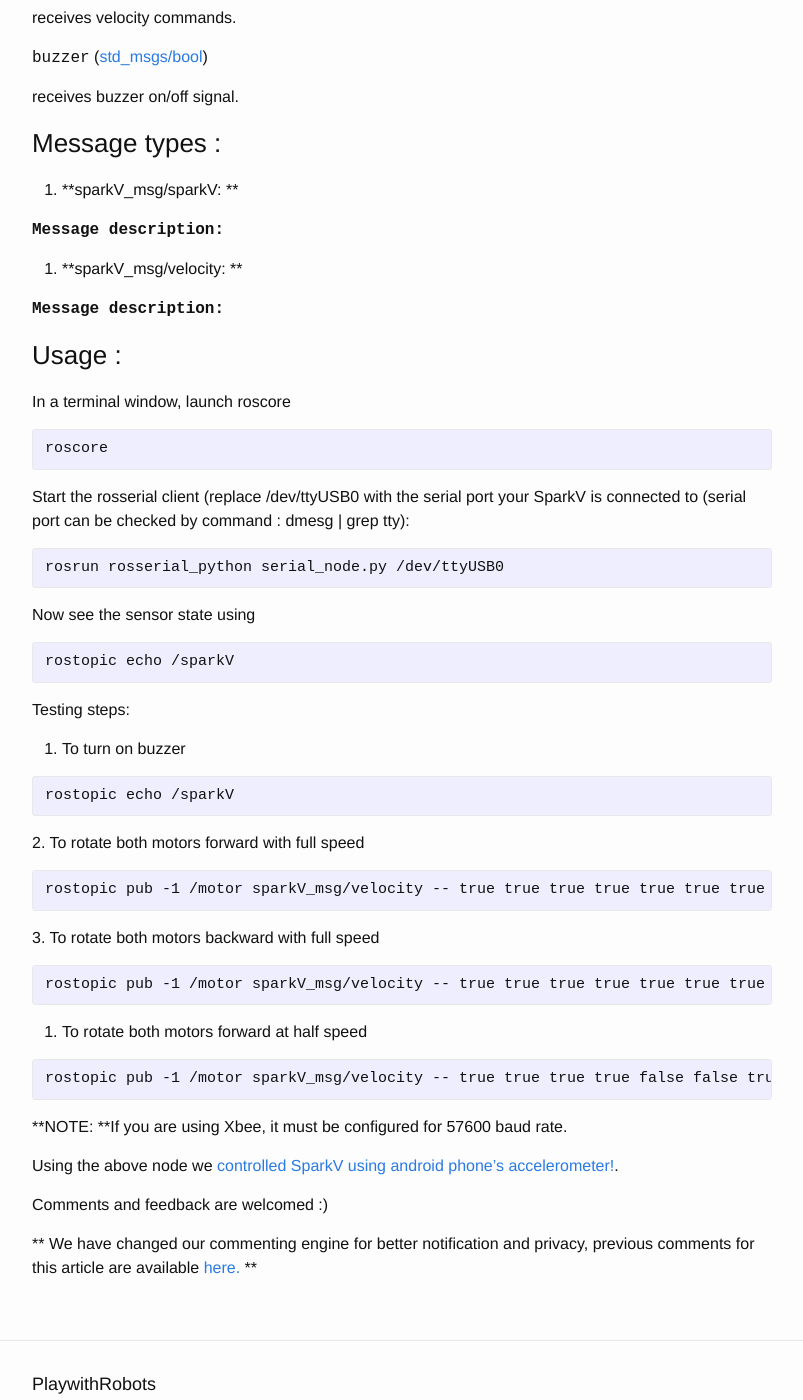
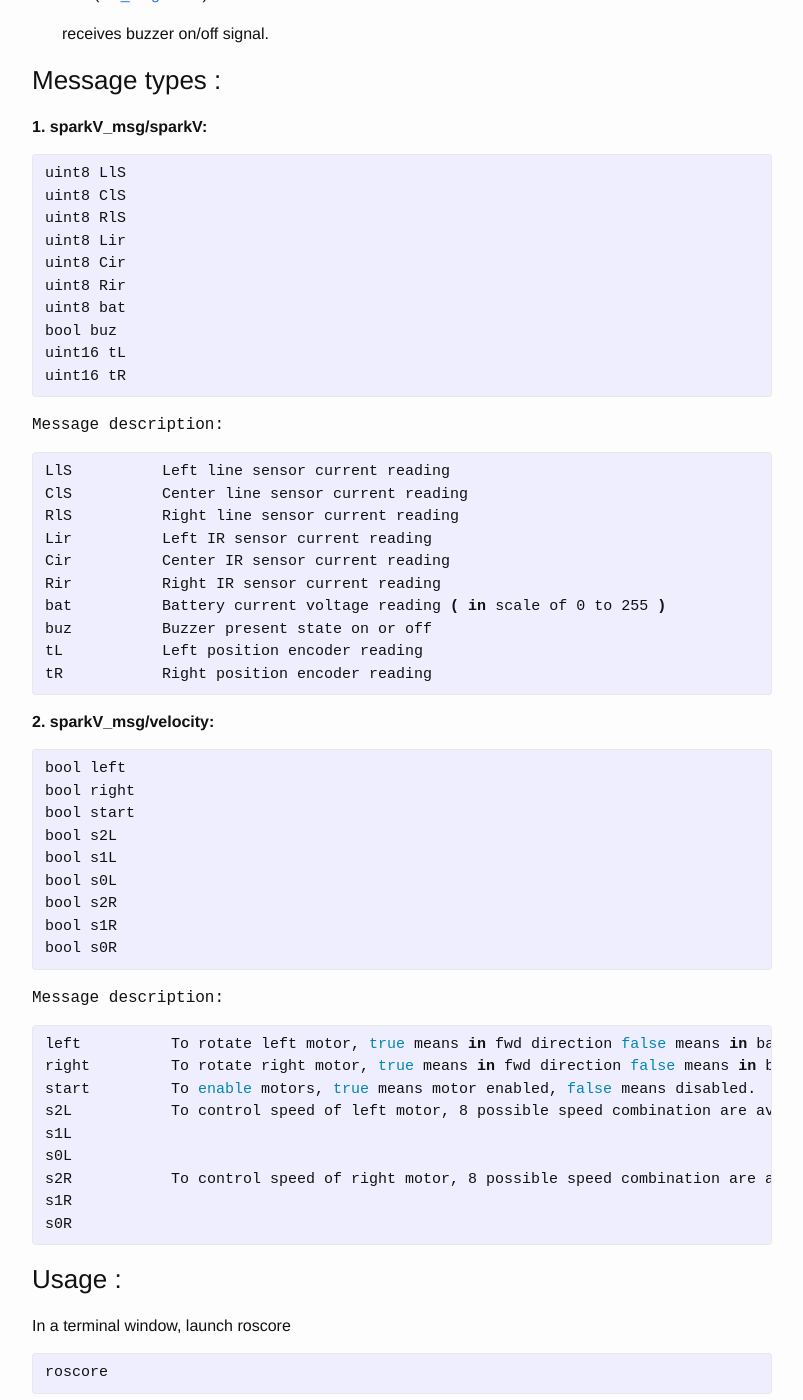
Before and after one commit to playwithrobots/playwithrobots.github.io, a Jekyll site: the page built from _posts/2012-06-18-ros-and-sparkv.markdown, in a window 1280 px wide and 1400 px high, scrolled down 1057 px. Shown: the whole window, without its empty margins (238-1041 px from the left). Built offline with Jekyll 4.4.1, drawn with Linux system fonts in a browser that asks for light colours; Markdown is read by kramdown in place of the engine named in the settings; some of the changed text lies outside the part shown.

Commit message:
spark V related articles formatted

```diff
--- a/_posts/2012-06-18-ros-and-sparkv.markdown
+++ b/_posts/2012-06-18-ros-and-sparkv.markdown
@@ -1,11 +1,9 @@
 ---
 layout: post
 title: "ROS and SparkV"
-category: "make-it-from-scratch"
-redirect_from: "/2012/04/02/minimal-urls-jekyll/"
+category: "spark-V"
+redirect_from: "/working-on-robots/sparkv/15-ros-and-sparkv/"
 ---
-##[ ROS and SparkV](/working-on-robots/sparkv/15-ros-and-sparkv)
-
 [ROS (Robot Operating System)](http://ros.org/) provides libraries and tools to help software developers create robot applications. ROS is released under the terms of the [BSD license](http://en.wikipedia.org/wiki/BSD_license "BSD license"), and is [open source software](http://en.wikipedia.org/wiki/Open_source_software "Open source software"). It is free for commercial and research use. Most of my future tutorials will be based on ROS.
 
 A small custom robot integrated with ROS can help you make various project easily and effectively.
@@ -18,7 +16,7 @@ ROS_SparkV is basic ROS package that integrates SparkV robot and ROS. It is buil
 
 ### Installation :
 
-Download the beta testing version of hex file for [ATmega32](/makefile/avr_chatter.hex.zip "HEX file for ATmega32"). Upload it and use it, it's as simple as this. Also you need to have [sparkV_msg](https://github.com/AbhishekMehta/sparkV_msg) package in your ros workspace and make this package using rosmake.
+Download the beta testing version of hex file for [ATmega32](/files/avr_chatter.hex.zip "HEX file for ATmega32"). Upload it and use it, it's as simple as this. Also you need to have [sparkV_msg](https://github.com/playwithrobots/sparkV_msg) package in your ros workspace and make this package using rosmake.
 
 Due less SRAM (1kb)  in ATmega16, the first version of code does not work reliably with ATmega16.
 
@@ -28,68 +26,121 @@ Source code will be released soon.
 
 <span style="font-family: 'courier new', courier;">sparkV</span> ([sparkV_msg/sparkV](#sparkV_msg))
 
-SparkV sensors values, battery voltage, buzzer state, encoders reading are published on this topic. Default publishing frequency is 10Hz.
+<p style="padding-left: 30px; text-align: justify;">SparkV sensors values, battery voltage, buzzer state, encoders reading are published on this topic. Default publishing frequency is 10Hz.</p>
 
 ### Subscribed topics :
 
 <span style="font-family: 'courier new', courier;">motor</span> ([sparkV_msg/velocity](#velocity))
 
-receives velocity commands.
+<p style="padding-left: 30px; text-align: justify;">receives velocity commands.</p>
 
 <span style="font-family: 'courier new', courier;">buzzer</span> ([std_msgs/bool](http://www.ros.org/doc/api/std_msgs/html/msg/Bool.html))
 
-receives buzzer on/off signal.
+<p style="padding-left: 30px; text-align: justify;">receives buzzer on/off signal.</p>
 
 ### Message types :
 
-1. <a name="sparkV_msg"></a>**sparkV_msg/sparkV: **
+**1. <a name="sparkV_msg"></a>sparkV_msg/sparkV:**
+{% highlight bash %}
+uint8 LlS
+uint8 ClS
+uint8 RlS
+uint8 Lir
+uint8 Cir
+uint8 Rir
+uint8 bat
+bool buz
+uint16 tL
+uint16 tR
+{% endhighlight %}
 
-**<span style="font-family: 'courier new', courier;">Message description:</span>**
+<span style="font-family: 'courier new', courier;">Message description:</span>
+{% highlight bash %}
+LlS          Left line sensor current reading
+ClS          Center line sensor current reading
+RlS          Right line sensor current reading
+Lir          Left IR sensor current reading
+Cir          Center IR sensor current reading
+Rir          Right IR sensor current reading
+bat          Battery current voltage reading ( in scale of 0 to 255 )
+buz          Buzzer present state on or off
+tL           Left position encoder reading
+tR           Right position encoder reading
+{% endhighlight %}
 
-**<span style="font-family: 'courier new', courier;"> </span>**
+**2. <a name="velocity"></a>sparkV_msg/velocity:**
+{% highlight bash %}
+bool left
+bool right
+bool start
+bool s2L
+bool s1L
+bool s0L
+bool s2R
+bool s1R
+bool s0R
+{% endhighlight %}
 
- 2. <a name="velocity"></a>**sparkV_msg/velocity: **
-
-**<span style="font-family: 'courier new', courier;">Message description: </span>**
-
+<span style="font-family: 'courier new', courier;">Message description: </span>
+{% highlight bash %}
+left          To rotate left motor, true means in fwd direction false means in backward direction
+right         To rotate right motor, true means in fwd direction false means in backward direction
+start         To enable motors, true means motor enabled, false means disabled.
+s2L           To control speed of left motor, 8 possible speed combination are available selected using s2L (MSB) , s1L, s0L (LSB)
+s1L
+s0L
+s2R           To control speed of right motor, 8 possible speed combination are available selected using s2R (MSB) , s1R, s0R (LSB)
+s1R
+s0R
+{% endhighlight %}
 ### Usage :
 
 In a terminal window, launch roscore
 
-<pre class="brush:bash">roscore</pre>
+{% highlight bash %}
+roscore
+{% endhighlight %}
 
 <span style="text-align: justify; line-height: 1.3em;">Start the rosserial client </span><span style="text-align: justify; line-height: 1.3em;"> (replace /dev/ttyUSB0 with the serial port your SparkV is connected to (serial port can be checked by command : dmesg | grep tty): </span>
 
-<pre class="brush:bash">rosrun rosserial_python serial_node.py /dev/ttyUSB0</pre>
+{% highlight bash %}
+rosrun rosserial_python serial_node.py /dev/ttyUSB0
+{% endhighlight %}
 
-<span style="line-height: 1.3em; text-align: justify;">Now see the sensor state using </span>
+Now see the sensor state using
 
-<pre class="brush:bash">rostopic echo /sparkV</pre>
+{% highlight bash %}
+rostopic echo /sparkV
+{% endhighlight %}
 
-<span style="line-height: 1.3em; text-align: justify;">Testing steps: </span>
+Testing steps:
 
 1. To turn on buzzer
 
-<pre class="brush:bash">rostopic echo /sparkV</pre>
+{% highlight bash %}
+rostopic echo /sparkV
+{% endhighlight %}
 
- <span style="line-height: 1.3em; text-align: justify;">2. To rotate both motors forward with full speed </span>
+2. To rotate both motors forward with full speed
 
-<pre class="brush:bash">rostopic pub -1 /motor sparkV_msg/velocity -- true true true true true true true true true </pre>
+{% highlight bash %}
+rostopic pub -1 /motor sparkV_msg/velocity -- true true true true true true true true true
+{% endhighlight %}
 
- <span style="line-height: 1.3em; text-align: justify;">3. To rotate both motors backward with full speed </span>
+3. To rotate both motors backward with full speed
 
-<pre class="brush:bash">rostopic pub -1 /motor sparkV_msg/velocity -- true true true true true true true true true</pre>
+{% highlight bash %}
+rostopic pub -1 /motor sparkV_msg/velocity -- true true true true true true true true true
+{% endhighlight %}
 
 4. To rotate both motors forward at half speed
 
-<pre class="brush:bash">rostopic pub -1 /motor sparkV_msg/velocity -- true true true true false false true false false</pre>
+{% highlight bash %}
+rostopic pub -1 /motor sparkV_msg/velocity -- true true true true false false true false false
+{% endhighlight %}
 
-**NOTE: **If you are using Xbee, it must be configured for 57600 baud rate.
+**NOTE:**If you are using Xbee, it must be configured for 57600 baud rate.
 
-Using the above node we [controlled SparkV using android phone's accelerometer!](/working-on-robots/sparkv/16-controlling-sparkv-using-android-phone-s-accelerometer).
+Using the above node we [controlled SparkV using android phone's accelerometer!](/controlling-sparkv-using-android-phone-accelerometer).
 
 Comments and feedback are welcomed :)
-
-<div style="clear:both"></div>
-
- ** We have changed our commenting engine for better notification and privacy, previous comments for this article are available   [here.](http://graph.facebook.com/comments/?ids=http://playwithrobots.com/working-on-robots/sparkv/15-ros-and-sparkv)  **
```
Also changed, not shown: _posts/2012-06-27-controlling-sparkv-using-android-phone-accelerometer.markdown (+26 -28 lines), _posts/2012-06-28-controlling-sparkv-using-voice-commands.markdown (+105 -107 lines).
